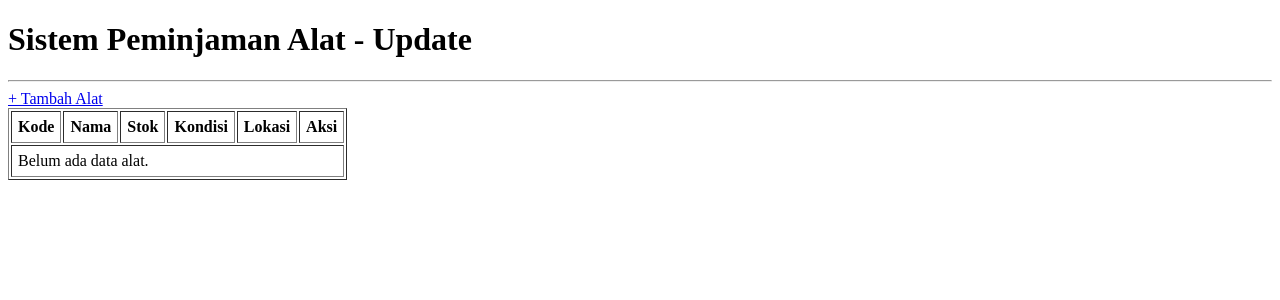
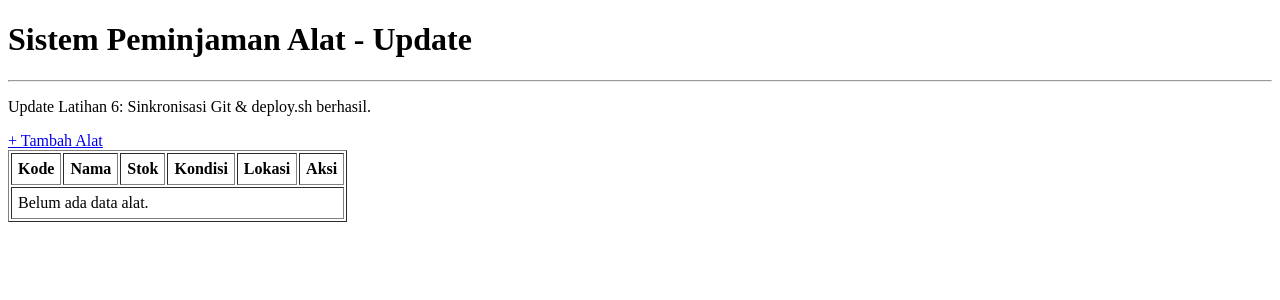
Before and after one commit to nasyaazalia/sipinjam, a Laravel app: page /alat in a window 1280 px wide. Shown: the top 300 px of the page. Run offline with Laravel 12, Linux system fonts and the light colour scheme; data that the repository does not hold is empty.

Commit message:
updatelagi

```diff
--- a/resources/views/alat/index.blade.php
+++ b/resources/views/alat/index.blade.php
@@ -2,6 +2,7 @@
 @section('judul', 'Daftar Alat - Deploy Latihan 6')
 
 @section('konten')
+<p>Update Latihan 6: Sinkronisasi Git &amp; deploy.sh berhasil.</p>
     <a href="{{ route('alat.create') }}">+ Tambah Alat</a>
 
     @if (session('sukses'))
```
